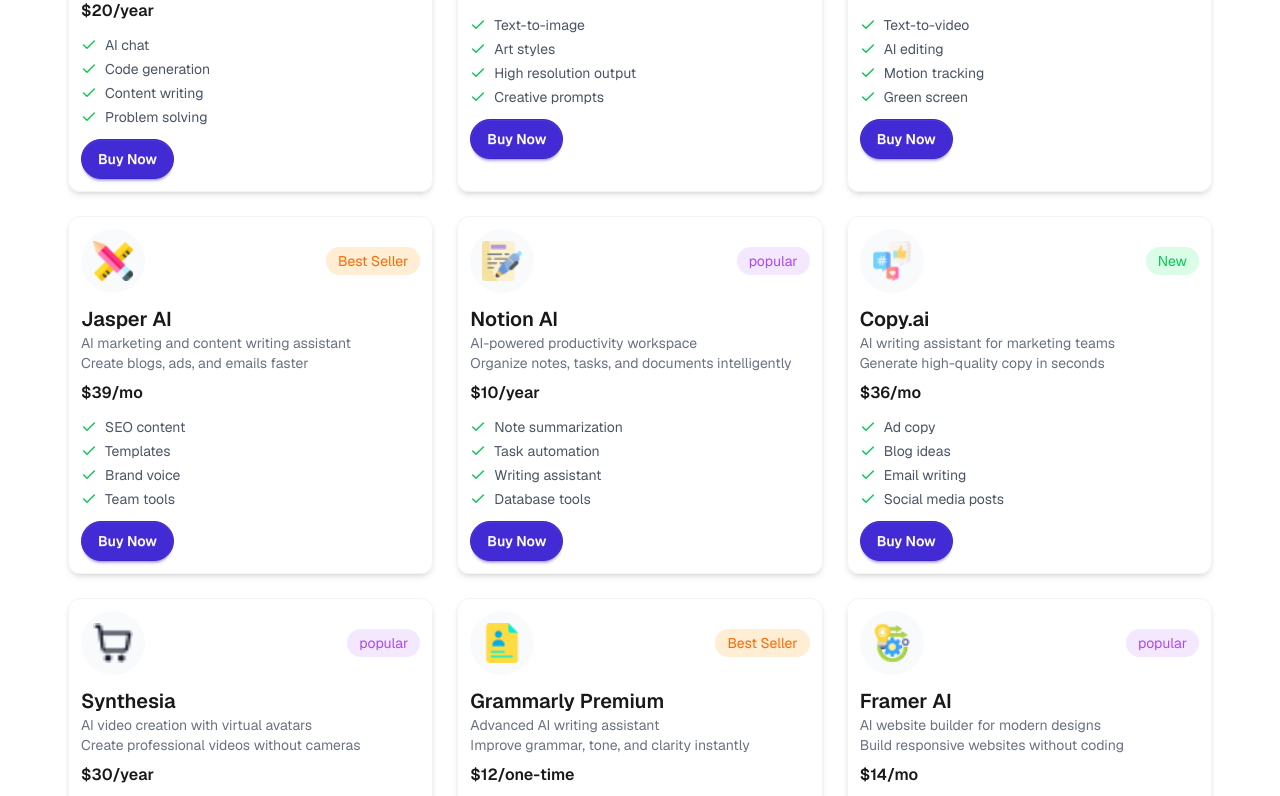
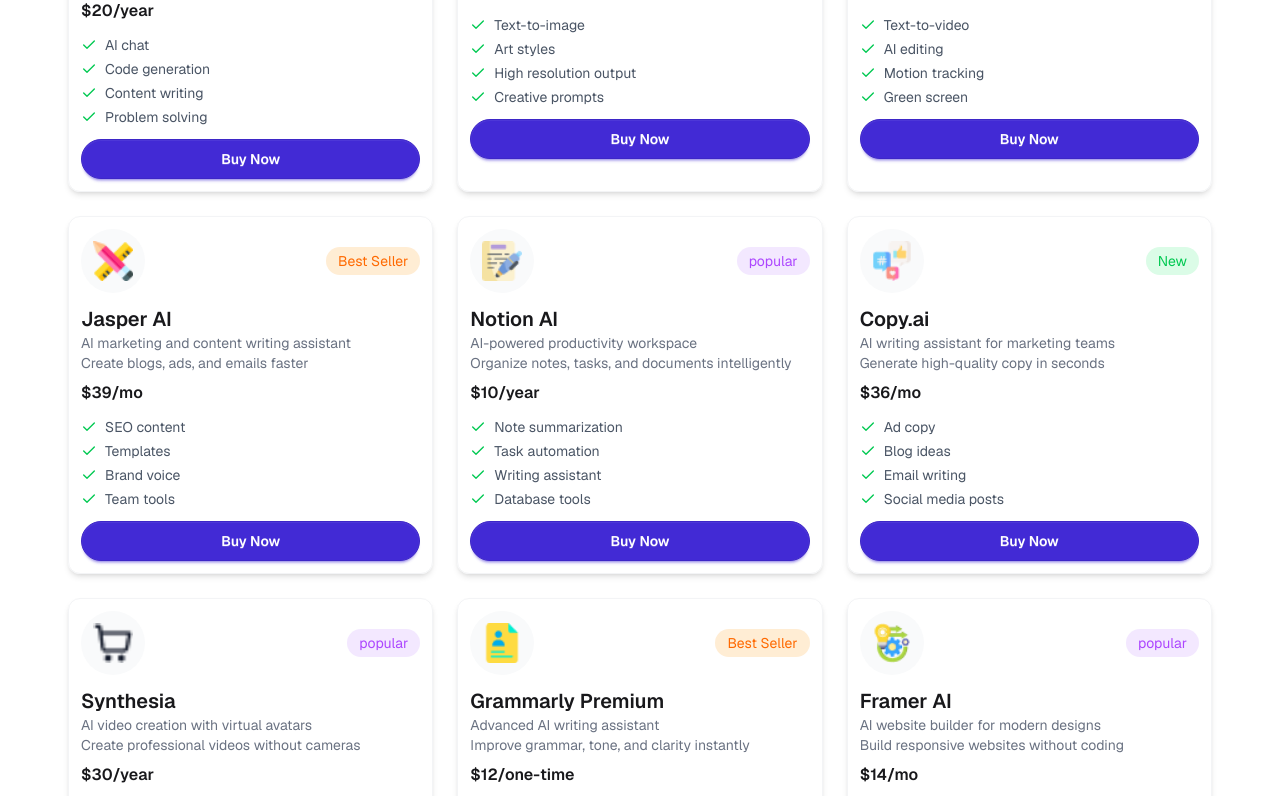
Before and after one commit to moniruzzaman-shihab/DigiTools-Platform, a React (Vite) app: page / in a window 1280 px wide. Shown: the part 1344-2140 px from the top of the page. Built offline with nearby package versions, Linux system fonts and the light colour scheme.

Commit message:
Full project done

```diff
--- a/src/components/ModelCard.jsx
+++ b/src/components/ModelCard.jsx
@@ -66,7 +66,7 @@
 
       <button
         onClick={handleBuyBtn}
-        className="max-w-full btn btn-primary rounded-full text-white"
+        className="w-full btn btn-primary rounded-full text-white"
       >
         {isBought ? "Added to Cart" : "Buy Now"}
       </button>
```
